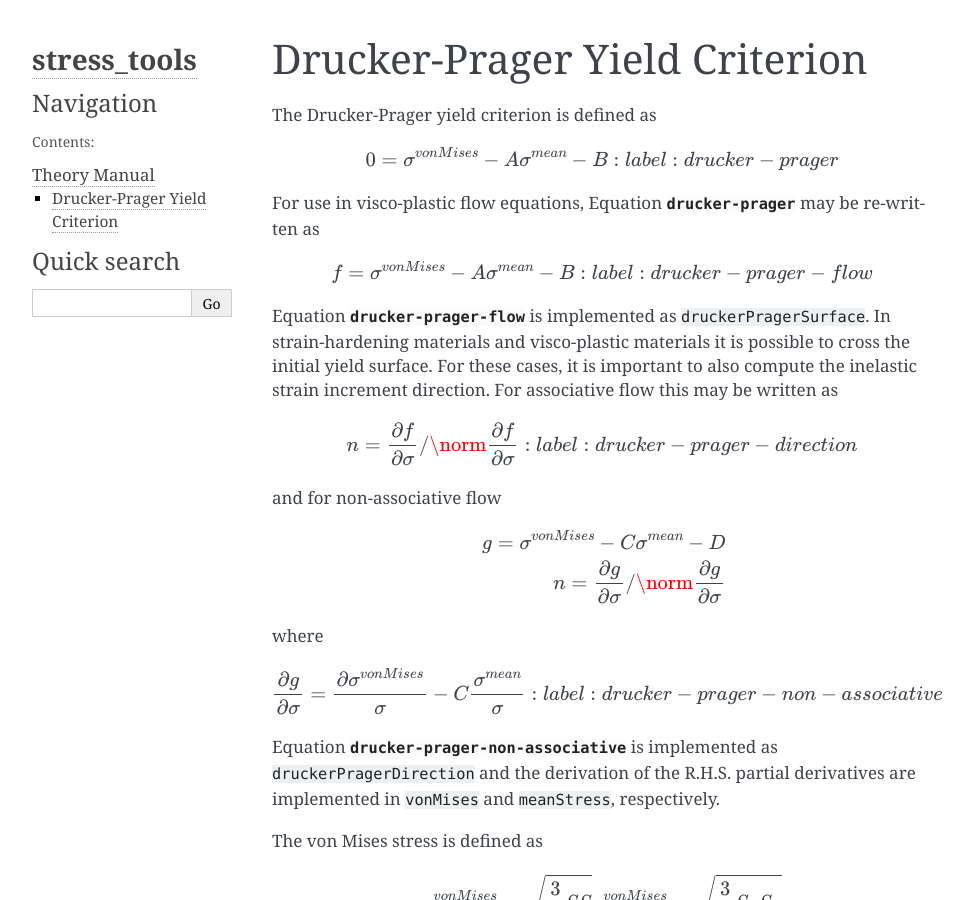
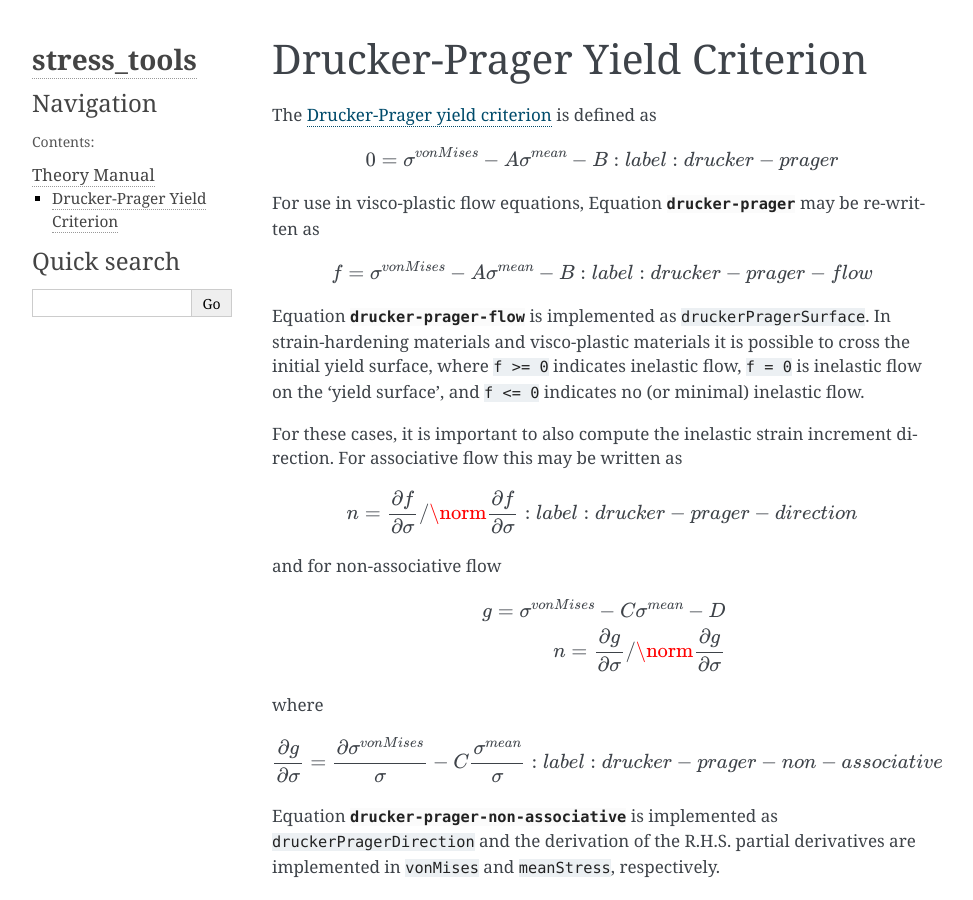
Before and after one commit to UCBoulder/tardigrade_stress_tools, a Sphinx documentation site: the page built from docs/drucker-prager.rst, in a window 1280 px wide and 900 px high. Shown: the whole window, without its empty margins (148-1121 px from the left). Built offline with Sphinx 7.4.7, drawn with Linux system fonts in a browser that asks for light colours.

Commit message:
MAINT: added drucker-prager link and discussion of 'yield surface'

```diff
--- a/docs/drucker-prager.rst
+++ b/docs/drucker-prager.rst
@@ -1,7 +1,9 @@
 Drucker-Prager Yield Criterion
 ==============================
 
-The Drucker-Prager yield criterion is defined as
+The `Drucker-Prager yield criterion
+<https://en.wikipedia.org/wiki/Drucker%E2%80%93Prager_yield_criterion>`_ is
+defined as
 
 .. math::
 
@@ -18,9 +20,12 @@ re-written as
 
 Equation :eq:`drucker-prager-flow` is implemented as ``druckerPragerSurface``.
 In strain-hardening materials and visco-plastic materials it is possible to
-cross the initial yield surface. For these cases, it is important to also
-compute the inelastic strain increment direction. For associative flow this may
-be written as
+cross the initial yield surface, where ``f >= 0`` indicates inelastic flow, ``f
+= 0`` is inelastic flow on the 'yield surface', and ``f <= 0`` indicates no (or
+minimal) inelastic flow.
+
+For these cases, it is important to also compute the inelastic strain increment
+direction. For associative flow this may be written as
 
 .. math::
 
```
